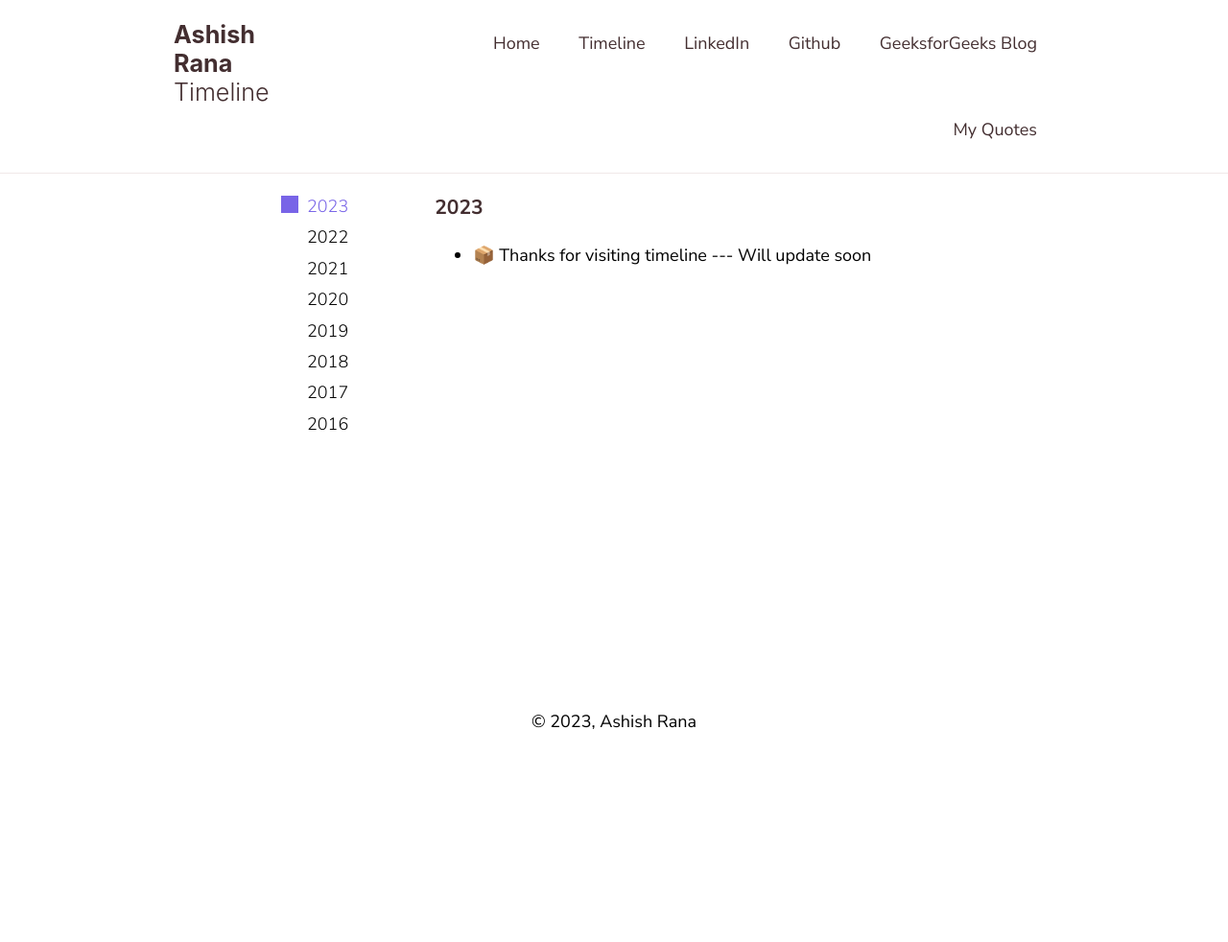
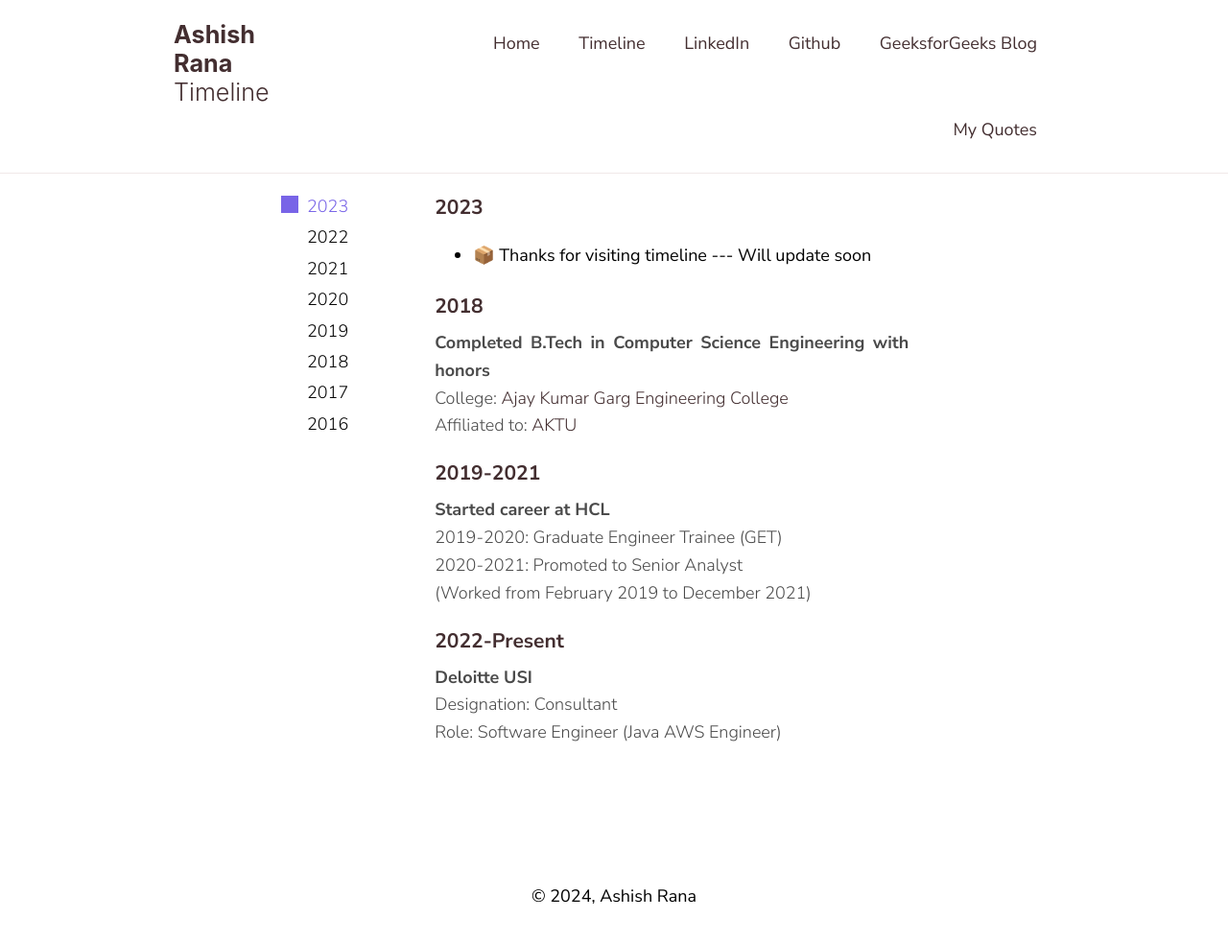
Before and after one commit to its-ashish-rana/portfolio, a plain HTML site: page timeline.html in a window 1280 px wide. Shown: the whole page at 96% size. Before the commit the page ends 800 px from the top, so only its background shows below. Drawn offline with nearby package versions, Linux system fonts and the light colour scheme.

Commit message:
Updated timeline info

```diff
--- a/timeline.html
+++ b/timeline.html
@@ -4,7 +4,7 @@
     <meta charset="utf-8">
     <meta name="description" content="">
     <meta name="viewport" content="width=device-width, initial-scale=1">
-    <title>Ashish Rana -Timeline</title>
+    <title>Ashish Rana - Timeline</title>
     <link rel="shortcut icon" type="image/x-icon" href="img/thumbnail.png"/>
     <link rel="stylesheet" href="https://cdnjs.cloudflare.com/ajax/libs/font-awesome/4.7.0/css/font-awesome.min.css">
     <link href="https://fonts.googleapis.com/css?family=Nunito+Sans:300,400,600,700,800,900" rel="stylesheet">
@@ -34,10 +34,9 @@
 
         <div class="menu__item toggle"><span></span></div>
         <li class="menu__item"><a href="https://www.yourquote.in/ashish-rana-c7xo/quotes" target="_blank" class="link link--dark">My Quotes</a></li>
-
-
       </ul>
     </nav>
+
     <div class="wrapper">
       <aside class="doc__nav">
         <ul>
@@ -51,97 +50,46 @@
           <li class="js-btn">2016</li>
         </ul>
       </aside>
+
       <article class="doc__content">
         <section class="js-section">
           <h3 class="section__title">2023</h3>
           <ul>
             <li>📦 Thanks for visiting timeline --- Will update soon</li>
           </ul>
-
-
-
-
-     <!--
-
-      <article class="doc__content">
-        <section class="js-section">
-          <h3 class="section__title">2023</h3>
-          <ul>
-            <li>📦 Got laid off from Amazon :(</li>
-          </ul>
-        </section>
-        <section class="js-section">
-          <h3 class="section__title">2022</h3>
-          <ul>
-            <li>🏫  Graduated from the <b>University of Alberta</b> with a Bachelors in Applied Science in <b>Computer Engineering</b></li>
-            <li>🏝  Spent the summer travelling with friends, almost died in the moshpits at Rolling Loud in Miami</li>
-            <li>🏠  Moved to <b>Vancouver, BC, Canada</b></li>
-            <li>📦 Joined <b><a href="https://www.aboutamazon.com/about-us" style="text-decoration: underline;">Amazon</a></b>, working as a Software Engineer at <b><a href="https://aws.amazon.com/" style="text-decoration: underline;">Amazon Web Services</a></b></li>
-          </ul>
-        </section>
-        <section class="js-section">
-          <h3 class="section__title">2021</h3>
-          <ul>
-            <li>🌴 Hit up LA to <b><a href="https://rudypatel.substack.com/p/christmas-in-los-angeles-?s=w" style="text-decoration: underline;">watch the Lakers play</a></b> on Christmas Day</li>
-            <li>🏫 Headed back to the <b>University of Alberta</b> to finish up my degree</li>
-          </ul>
         </section>
 
         <section class="js-section">
-          <h3 class="section__title">2020</h3>
-          <ul>
-            <li>💻 Transitioned to online school to finish the junior year of my degree, thanks COVID</li>
-            <li>👨🏽‍💻 Joined <b><a href="https://www.shareworks.com" style="text-decoration: underline;">Morgan Stanley</a></b>, working as a Software Engineer</li>
-          </ul>
-        </section>
--->
-<!--
-        <section class="js-section">
-          <h3 class="section__title">2019</h3>
-          <ul>
-            -->
-            <!-- <li>🛩 Travelled to Seattle to coach & compete in a basketball tournament</li> -->
-            <!-- <li>🏔 Spent the whole summer hiking in the Canadian Rockies</li> -->
-          <!--  <li>📚 Nothing special happened here, still in school</li>
-          </ul>
-        </section>
-        <section class="js-section">
           <h3 class="section__title">2018</h3>
-          <ul>
-            <li>🐶 Welcomed <b><a href="https://www.instagram.com/riothegoldie/" style="text-decoration: underline;">Rio</a></b> (my golden retriever puppy) to the family</li>
-            <li>🏀 Started coaching basketball because I didn't get drafted by an NBA team</li>
-          </ul>
+          <p>
+            <strong>Completed B.Tech in Computer Science Engineering with honors</strong><br>
+            College: <a href="https://www.akgec.ac.in/" target="_blank">Ajay Kumar Garg Engineering College</a><br>
+            Affiliated to: <a href="https://aktu.ac.in/" target="_blank">AKTU</a>
+          </p>
         </section>
 
         <section class="js-section">
-          <h3 class="section__title">2017</h3>
-          <ul>
-            <li>📚 Started my undergrad, studying Computer Engineering at the University of Alberta</li>
-            <li>🎤 Saw Jay-Z live in concert</li>
-            <li>🎓 Graduated from high school</li>
-            --><!-- <li>🏀 Played basketball in front of Steve Nash in Victoria, BC</li> -->
-     <!--     </ul>
+          <h3 class="section__title">2019-2021</h3>
+          <p>
+            <strong>Started career at HCL</strong><br>
+            2019-2020: Graduate Engineer Trainee (GET)<br>
+            2020-2021: Promoted to Senior Analyst<br>
+            (Worked from February 2019 to December 2021)
+          </p>
         </section>
 
         <section class="js-section">
-          <h3 class="section__title">2016</h3>
-          <ul>
-         -->   <!-- <li>🎰 Travelled to Vegas, to play in multiple tournaments against American team (we got destroyed)</li> -->
-            <!-- <li>🛩 Travelled to Spokane, to play in a basketball tournament at Gonzaga</li> -->
-            <!--
-            <li>🎤 Saw Kanye West live in concert</li>
-          </ul>
+          <h3 class="section__title">2022-Present</h3>
+          <p>
+            <strong>Deloitte USI</strong><br>
+            Designation: Consultant<br>
+            Role: Software Engineer (Java AWS Engineer)
+          </p>
         </section>
       </article>
-    -->
-
-
     </div>
 
-
-
-
-    <footer class="footer">© 2023, Ashish Rana</footer>
+    <footer class="footer">© 2024, Ashish Rana</footer>
     <script src="https://cdnjs.cloudflare.com/ajax/libs/highlight.js/9.12.0/highlight.min.js"></script>
     <script>hljs.initHighlightingOnLoad();</script>
     <script src="js/scribbler.js"></script>
```
